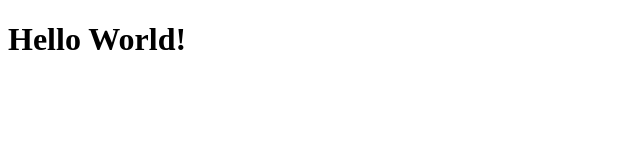
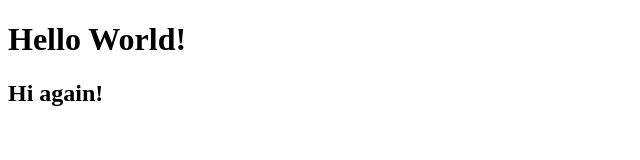
Before and after one commit to Lindsay-B-Miller/New-Repository, a plain HTML site: page index.html in a window 1280 px wide. Shown: the whole page, without its empty margins (0-640 px from the left). Drawn offline with Linux system fonts and the light colour scheme.

Commit message:
Update index.html

```diff
--- a/index.html
+++ b/index.html
@@ -6,6 +6,7 @@
 
 <body>
     <h1> Hello World!</h1>
+    <h2> Hi again! </h2>
 
 
 </body>
```
